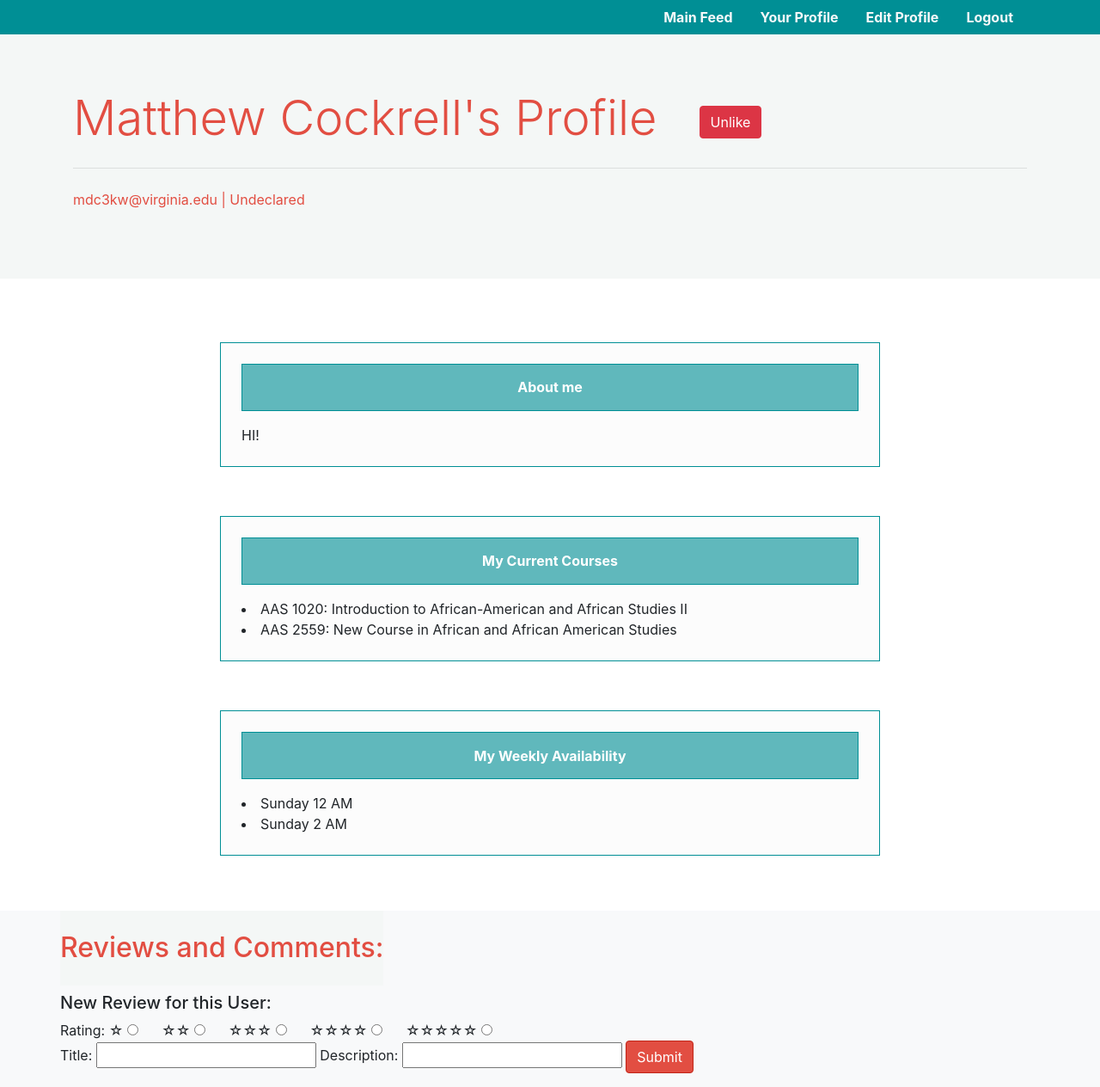
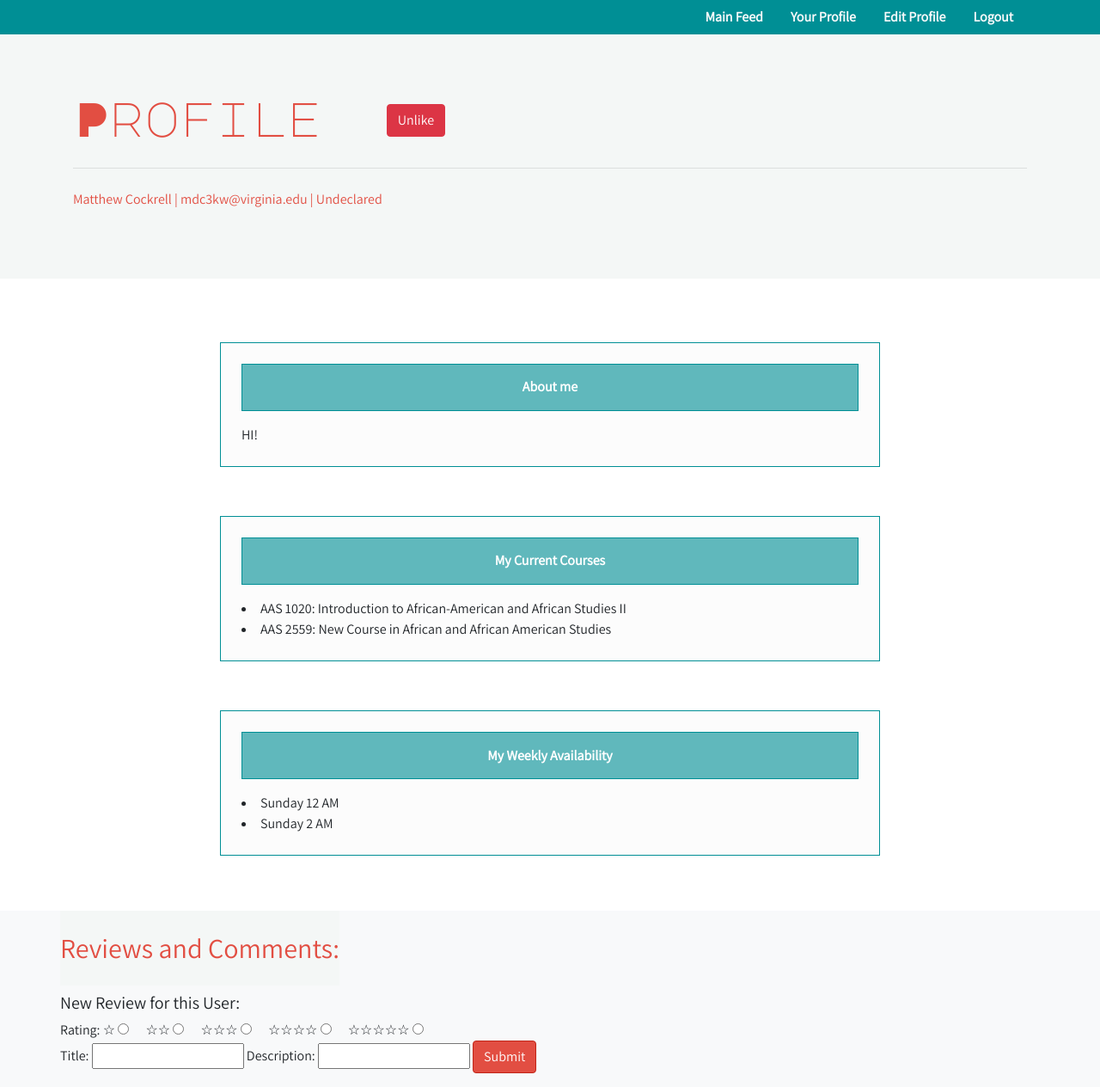
Before and after one commit to matthewcockrell/skilletz, a Django app: page /profile/mdc3kw in a window 1280 px wide. Shown: the whole page at 86% size. Run offline with Django 3.2, Linux system fonts and the light colour scheme; a user stored in the database is signed in; data comes from the database, SQL or seed files in the repository; both versions use the stored data as it was after the commit; some libraries are stand-ins or nearby versions.

Commit message:
change font

```diff
--- a/login/templates/login/profile_update_form.html
+++ b/login/templates/login/profile_update_form.html
@@ -3,7 +3,7 @@
 <div>
     <div class="jumbotron jumbotron-fluid" style="height: 1%; background-color:#f4f7f6; color: #e24e42;">
         <div class="container">
-            <h1 class="display-4" style="color: #e24e42">Update Profile</h1>
+            <h1 class="display-4" style="color: #e24e42; font-family: 'Major Mono Display', monospace;">Update Profile</h1>
             <hr class="my-4">
             <p class="lead"></p>
         </div>
--- a/pages/templates/pages/authenticated.html
+++ b/pages/templates/pages/authenticated.html
@@ -1,5 +1,5 @@
 {% extends 'pages/base.html' %} {% block pagecontent %}
-<div class="container-fluid" style="background-color:#008F95;">
+<div class="container-fluid" style="background-color:#008F95; font-family: 'Assistant', sans-serif;">
 	<div class="container">
 		<ul class="nav justify-content-end">
 			<li class="nav-item">
--- a/pages/templates/pages/base.html
+++ b/pages/templates/pages/base.html
@@ -5,19 +5,20 @@
 	<head>
 		<title>{% block pagename %}{% endblock %}</title>
 
-		<!-- Bootstrap inclusion-->
+		<!--Bootstrap inclusion-->
 		<link rel="stylesheet" href="https://stackpath.bootstrapcdn.com/bootstrap/4.3.1/css/bootstrap.min.css" integrity="sha384-ggOyR0iXCbMQv3Xipma34MD+dH/1fQ784/j6cY/iJTQUOhcWr7x9JvoRxT2MZw1T" crossorigin="anonymous">
-
 		<script src="https://ajax.googleapis.com/ajax/libs/jquery/3.3.1/jquery.min.js"></script>
 
 
 		<link href="https://cdnjs.cloudflare.com/ajax/libs/select2/4.0.6-rc.0/css/select2.min.css" rel="stylesheet" />
 		<script src="https://cdnjs.cloudflare.com/ajax/libs/select2/4.0.6-rc.0/js/select2.min.js"></script>
 
+		<!--Fonts-->
+		<link href="https://fonts.googleapis.com/css?family=Assistant|Cutive+Mono|Major+Mono+Display|Tajawal|Ubuntu+Mono" rel="stylesheet">
 
 		<link rel="stylesheet" type="text/css" href="{% static 'pages/style.css' %}">
 	</head>
-	<body>
+	<body style="font-family: 'Assistant', sans-serif;">
 		{% block pagecontent %}{% endblock%}
 		<script>
 			$(document).ready(function() {
--- a/pages/templates/pages/feed.html
+++ b/pages/templates/pages/feed.html
@@ -2,7 +2,7 @@
 <div>
     <div class="jumbotron jumbotron-fluid">
         <div class="container">
-            <h1 class="display-4">Feed</h1>
+            <h1 class="display-4" style ="font-family: 'Palanquin Dark', sans-serif;">Feed</h1>
             <hr class="my-4">
             <p class="lead">Welcome, dude{{ request.user.profile.first_name }}</p>
         </div>
--- a/pages/templates/pages/home.html
+++ b/pages/templates/pages/home.html
@@ -18,7 +18,7 @@
 
 	<div class="jumbotron jumbotron-fluid" style="height: 1%; background-color:#f4f7f6; color: #e24e42;">
 		<div class="container">
-			<h1 class="display-4">Skilletz</h1>
+			<h1 class="display-3" style="font-family: 'Major Mono Display', monospace;">Skilletz</h1>
 			<hr class="my-4">
 			<p class="lead">Connecting students to the people they need</p>
 		</div>
--- a/pages/templates/pages/profile.html
+++ b/pages/templates/pages/profile.html
@@ -5,14 +5,14 @@
 <div>
 	<div class="jumbotron jumbotron-fluid" style="height: 1%; background-color:#f4f7f6; color: #e24e42;">
 		<div class="container" >
-			<h1 class="display-4">
-				{% for user in users %} {{user.first_name}} {{user.last_name}}'s Profile   {% if user.computing_id != request.user.profile.computing_id %} {% if bool == True %}<a href="/like/{{user.computing_id}} " class="btn btn-success" style="margin-left: 3%;background-color:#60b8bc; ">Like!</a> {% endif %} {% if bool == False %} <a href="/like/{{user.computing_id}}" class="btn btn-danger" style="margin-left: 3%">Unlike</a>{%endif%}{% endif %}
+			<h1 class="display-4" style="font-family: 'Major Mono Display', monospace;">
+				{% for user in users %} Profile   {% if user.computing_id != request.user.profile.computing_id %} {% if bool == True %}<a href="/like/{{user.computing_id}} " class="btn btn-success" style="margin-left: 3%;background-color:#60b8bc; font-family: 'Assistant', sans-serif;">Like!</a> {% endif %} {% if bool == False %} <a href="/like/{{user.computing_id}}" class="btn btn-danger" style="margin-left: 3%; font-family: 'Assistant', sans-serif;">Unlike</a>{%endif%}{% endif %}
 				<br>
 
 			</h1>
 			<hr class="my-4">
 			<p>
-				{{user.computing_id}}@virginia.edu | {{user.major}}
+				{{user.first_name}} {{user.last_name}} | {{user.computing_id}}@virginia.edu | {{user.major}}
 			</p>
 		</div>
 	</div>
--- a/pages/templates/pages/profile_list.html
+++ b/pages/templates/pages/profile_list.html
@@ -8,14 +8,14 @@
 <div>
 	<div class="jumbotron jumbotron-fluid" style="height: 1%; background-color:#f4f7f6; color: #e24e42;">
 		<div class="container">
-			<h1 class="display-4" style="color: #e24e42">Feed</h1>
+			<h1 class="display-4" style="color: #e24e42; font-family: 'Major Mono Display', monospace;">Feed</h1>
 			<hr class="my-4">
 		</div>
 	</div>
 	<div style="padding-left: 5%; padding-right: 5%">
 		<form method="get">
 			<div class="well" style="background: #fcfcfc; border: 1.2px solid #008F95">
-				<h3 style="padding: 2%; text-align: center; background-color: #60b8bc; color: white">Filter</h3>
+				<h4 style="padding: 2%; text-align: center; background-color: #60b8bc; color: white">Filter</h4>
 				<div class="well-form" style=" margin:3.5%;">
 					<div class="row">
 						<div class="form-group col-sm-4">
```
Also changed, not shown: db.sqlite3.
